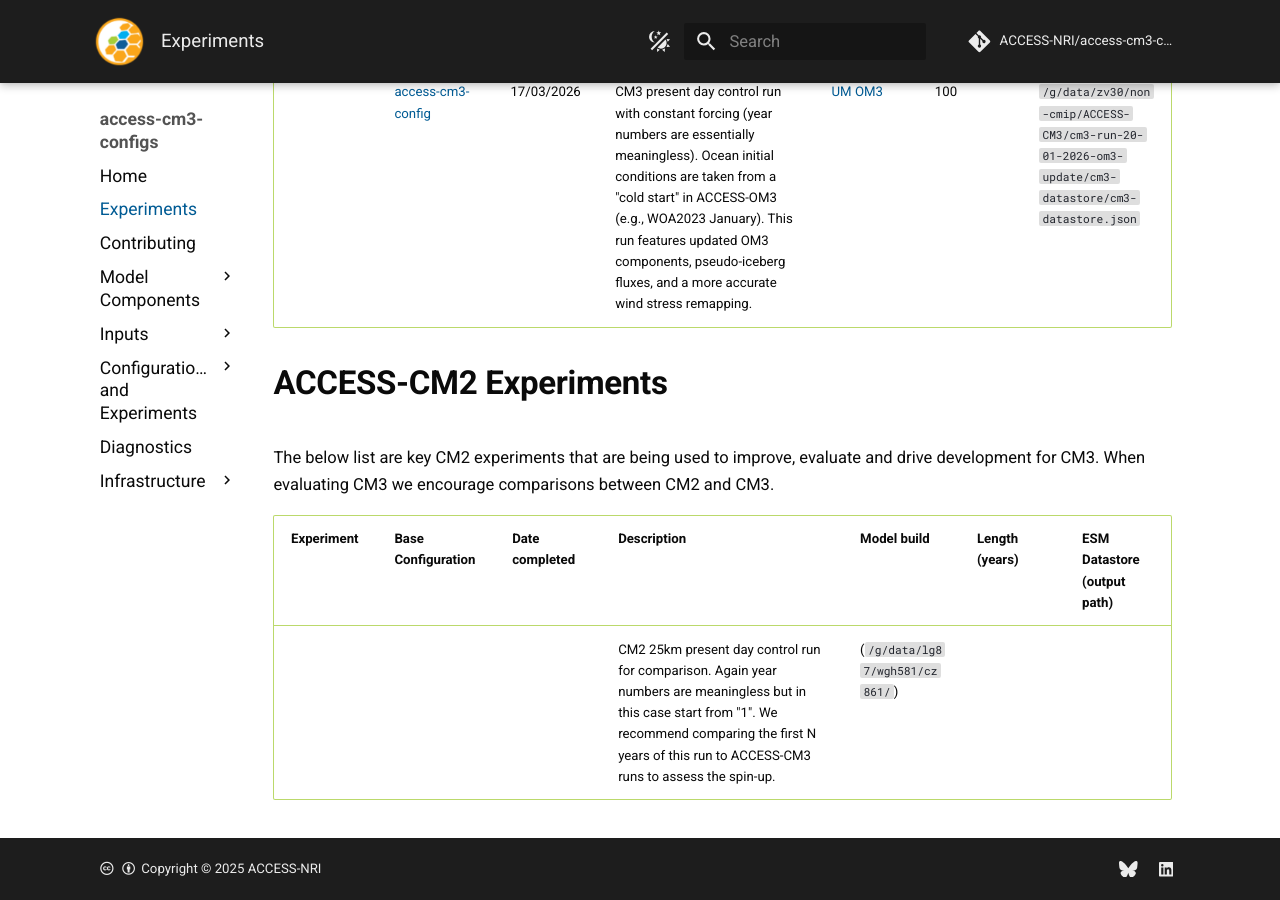
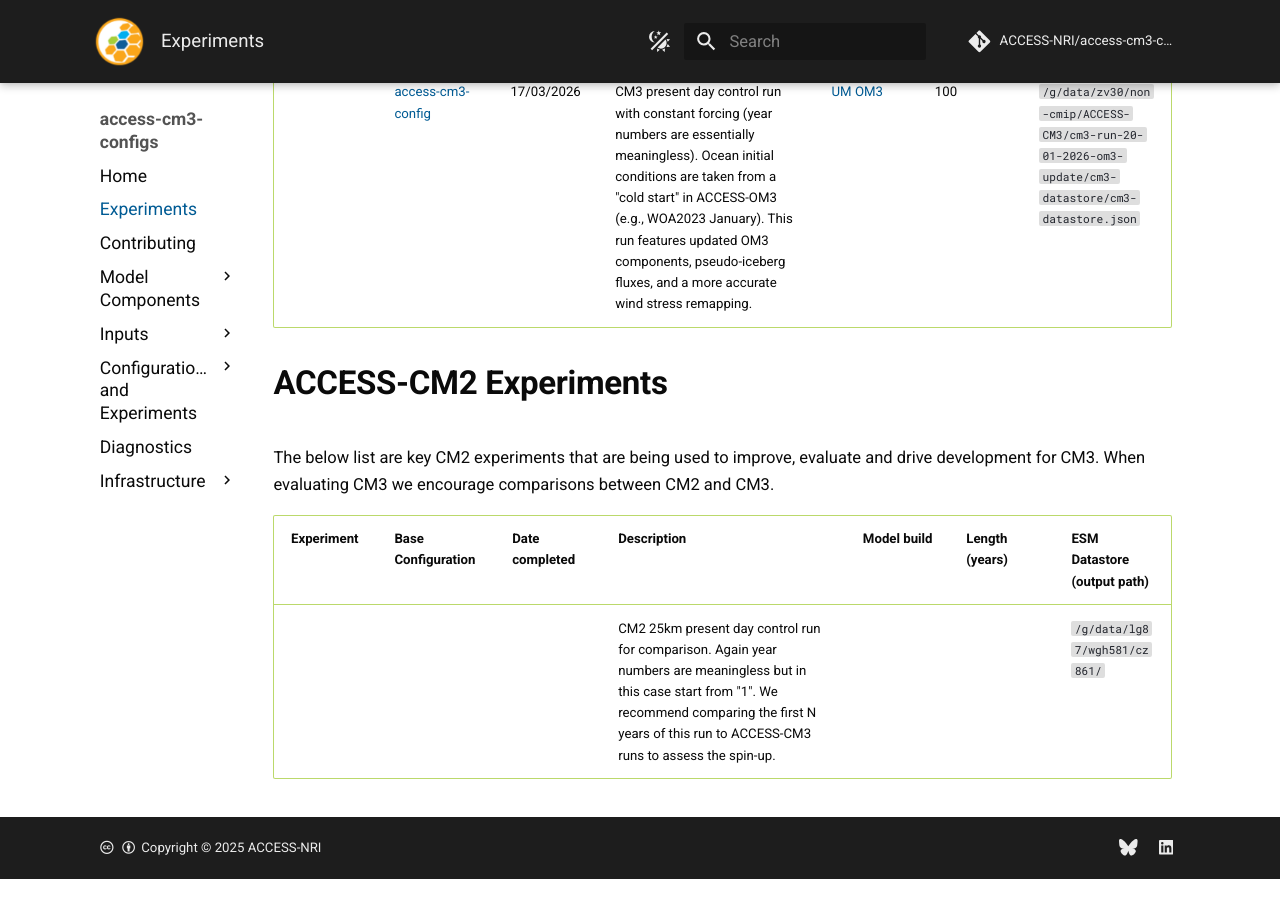
Before and after one commit to ACCESS-NRI/access-cm3-config-docs, an MkDocs documentation site: the page built from documentation/docs/pages/Experiments.md, in a window 1280 px wide and 900 px high, scrolled down 678 px. Built offline with MkDocs 1.6.1 and Material for MkDocs 9.7.7, drawn with Linux system fonts in a browser that asks for light colours; comment, search, counter and statistics services are not loaded; after the commit the page ends 1557 px from its top, so only the background shows below that.

```diff
--- a/documentation/docs/pages/Experiments.md
+++ b/documentation/docs/pages/Experiments.md
@@ -33,6 +33,6 @@ distributed and modified. Users of ACCESS-NRI models, data, tools or expert supp
 
 The below list are key CM2 experiments that are being used to improve, evaluate and drive development for CM3. When evaluating CM3 we encourage comparisons between CM2 and CM3.
 
-| Experiment | Base Configuration | Date completed | Description                                                                                                                                                                                                         | Model build                      | Length (years) | ESM Datastore <br/> (output path) |
-| ---------- | ------------------ | -------------- | ------------------------------------------------------------------------------------------------------------------------------------------------------------------------------------------------------------------- | -------------------------------- | -------------- | --------------------------- |
-|            |                    |                | CM2 25km present day control run for comparison. Again year numbers are meaningless but in this case start from "1". We recommend comparing the first N years of this run to ACCESS-CM3 runs to assess the spin-up. | (`/g/data/lg87/wgh581/cz861/`) |
+| Experiment | Base Configuration | Date completed | Description                                                                                                                                                                                                         | Model build | Length (years) | ESM Datastore <br/> (output path) |
+| ---------- | ------------------ | -------------- | ------------------------------------------------------------------------------------------------------------------------------------------------------------------------------------------------------------------- |-------------|----------------|------------------------------|
+|            |                    |                | CM2 25km present day control run for comparison. Again year numbers are meaningless but in this case start from "1". We recommend comparing the first N years of this run to ACCESS-CM3 runs to assess the spin-up. |             |                | `/g/data/lg87/wgh581/cz861/` |
```
